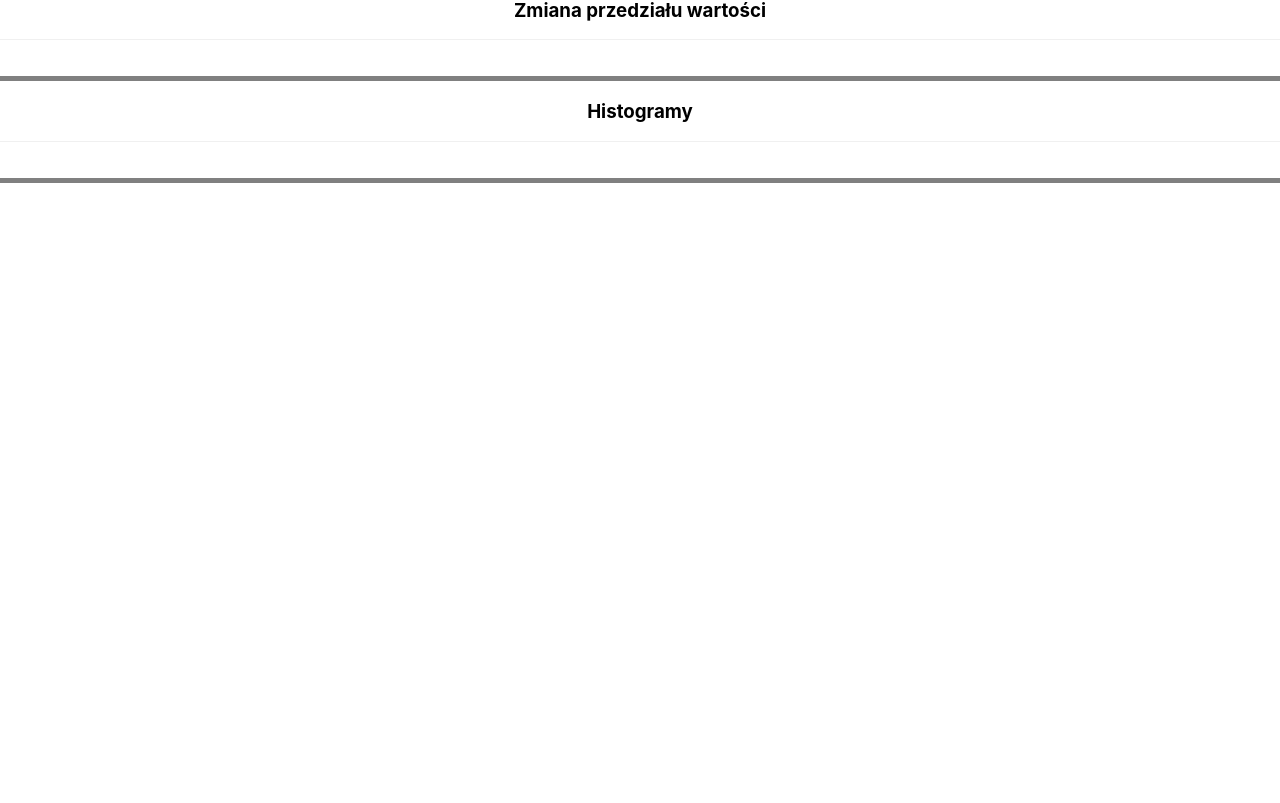
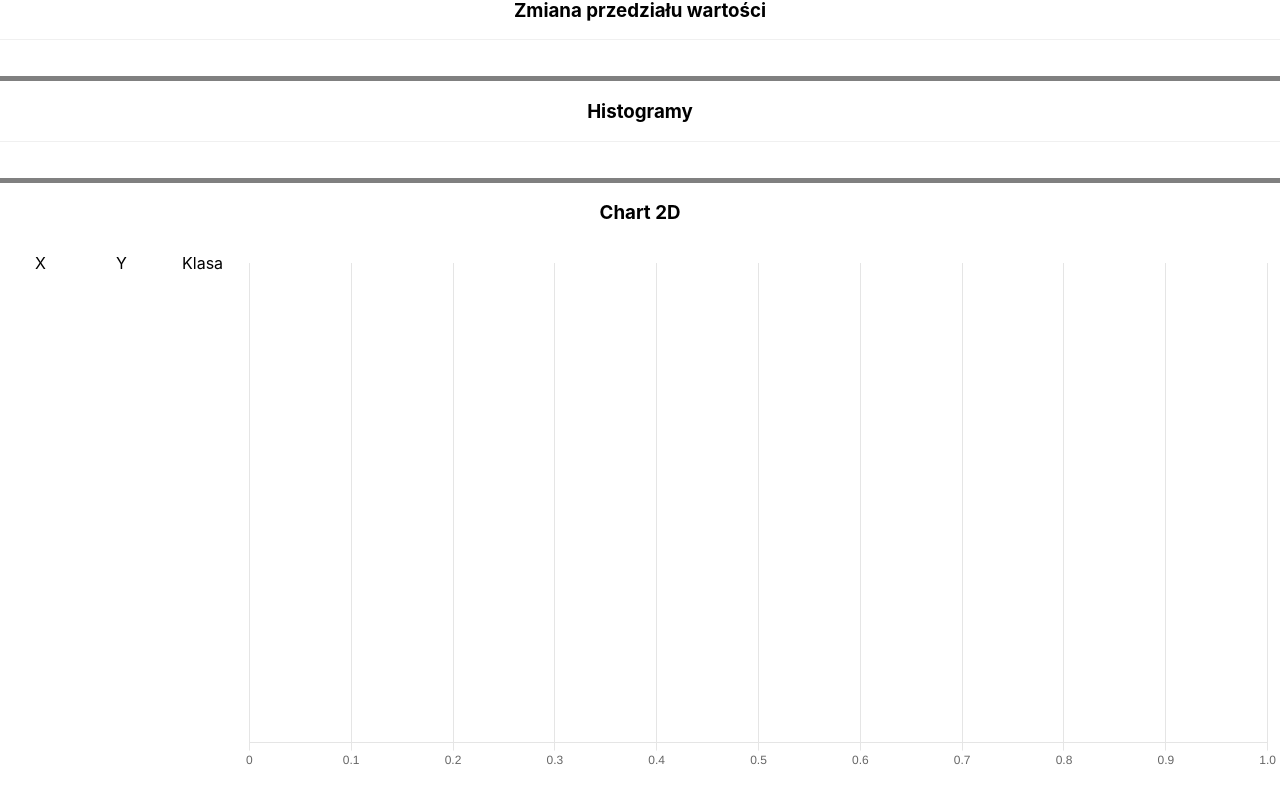
Before and after one commit to Pabblittto/wspomaganie, a React (Create React App) app: page / in a window 1280 px wide. Shown: the part 763-1566 px from the top of the page. Before the commit the page ends 946 px from the top, so only its background shows below. Built offline with nearby package versions, Linux system fonts and the light colour scheme.

Commit message:
rysowanie 2d

```diff
--- a/package.json
+++ b/package.json
@@ -12,7 +12,11 @@
     "@types/react": "^18.0.28",
     "@types/react-dom": "^18.0.11",
     "antd": "^5.3.1",
+    "chart.js": "^4.3.0",
+    "random-color": "^1.0.1",
+    "randomcolor": "^0.6.2",
     "react": "^18.2.0",
+    "react-chartjs-2": "^5.2.0",
     "react-charts": "^3.0.0-beta.54",
     "react-csv-reader": "^3.5.2",
     "react-dom": "^18.2.0",
@@ -45,6 +49,7 @@
     ]
   },
   "devDependencies": {
+    "@types/randomcolor": "^0.5.7",
     "@types/stats-lite": "^2.2.0"
   }
 }
--- a/src/components/modul1/modul1.tsx
+++ b/src/components/modul1/modul1.tsx
@@ -16,6 +16,7 @@ import { DiscretizationSection } from "../shared/DiscretizationSection/Discretiz
 import { Standarization } from "../shared/Standarization/Standarization";
 import { RangeChanger } from "../shared/RangeChanger/RangeChanger";
 import { Histograms } from "../shared/Histograms/Histograms";
+import { Chart2D } from "../shared/Chart2D/Chart2D";
 
 export const Modul1 = () => {
   const dataContext = React.useContext(DataContext);
@@ -149,6 +150,8 @@ export const Modul1 = () => {
       <div
         style={{ marginTop: "20px", backgroundColor: "gray", height: "5px" }}
       />
+      <h3>Chart 2D</h3>
+      <Chart2D />
     </div>
   );
 };
--- /dev/null
+++ b/src/components/shared/Chart2D/Chart2D.tsx
@@ -0,0 +1,150 @@
+import React, { useEffect, useState } from "react";
+import { DataContext } from "../../../Contexts/dataContext";
+import { Radio, RadioChangeEvent, Space } from "antd";
+import { Scatter } from "react-chartjs-2";
+import { ChartData, ChartDataset, Chart, LinearScale } from "chart.js";
+import { Point } from "chart.js/dist/core/core.controller";
+import randomColor from "randomcolor";
+import "chart.js/auto";
+
+export const Chart2D = () => {
+  const contextData = React.useContext(DataContext);
+  /** Indexes of values */
+  const [valueX, setValueX] = useState(0);
+  const [valueY, setValueY] = useState(1);
+  const [valueClass, setValueClass] = useState(2);
+
+  const [dataset, setDataset] = useState<
+    ChartData<"scatter", Point[], unknown>
+  >({
+    datasets: [],
+  });
+
+  const onChangeX = (e: RadioChangeEvent) => {
+    setValueX(e.target.value);
+  };
+
+  const onChangeY = (e: RadioChangeEvent) => {
+    setValueY(e.target.value);
+  };
+
+  const onChangeClass = (e: RadioChangeEvent) => {
+    setValueClass(e.target.value);
+  };
+
+  useEffect(() => {
+    const tmpDatasets: ChartDataset<"scatter", Point[]>[] = [];
+
+    if (contextData.data) {
+      contextData.data?.forEach((row) => {
+        const classValue = row[valueClass];
+        const xValue = Number(row[valueX]);
+        const yValue = Number(row[valueY]);
+
+        const existingDS = tmpDatasets.find(
+          (ds: ChartDataset<"scatter", Point[]>) => ds.label === classValue
+        );
+
+        if (existingDS) {
+          // Add new element to existing dataset
+
+          existingDS.data.push({
+            x: xValue,
+            y: yValue,
+          });
+        } else {
+          const color = randomColor({ format: "rgb" });
+          // Create new dataset and add new element
+          const newDataset: ChartDataset<"scatter", Point[]> = {
+            label: classValue,
+            data: [],
+            backgroundColor: color,
+          };
+          newDataset.data.push({
+            x: xValue,
+            y: yValue,
+          });
+          tmpDatasets.push(newDataset);
+        }
+      });
+
+      setDataset({
+        datasets: tmpDatasets,
+      });
+    }
+  }, [valueX, valueY, valueClass, contextData]);
+
+  return (
+    <div
+      style={{
+        display: "flex",
+        flexDirection: "row",
+        paddingTop: "10px",
+        paddingBottom: "100px",
+      }}
+    >
+      <div style={{ width: "100px" }}>
+        <a>X</a>
+        <div style={{ alignContent: "left" }}>
+          <Radio.Group onChange={onChangeX} value={valueX}>
+            <Space direction="vertical">
+              {contextData.columnTitles.map((val, index) => (
+                <Radio
+                  value={index}
+                  disabled={contextData.cellTypes[index] === "string"}
+                >
+                  {val}
+                </Radio>
+              ))}
+            </Space>
+          </Radio.Group>
+        </div>
+      </div>
+      <div style={{ width: "100px" }}>
+        <a>Y</a>
+        <div style={{ alignContent: "left" }}>
+          <Radio.Group onChange={onChangeY} value={valueY}>
+            <Space direction="vertical">
+              {contextData.columnTitles.map((val, index) => (
+                <Radio
+                  value={index}
+                  disabled={contextData.cellTypes[index] === "string"}
+                >
+                  {val}
+                </Radio>
+              ))}
+            </Space>
+          </Radio.Group>
+        </div>
+      </div>
+      <div
+        style={{
+          width: "100px",
+          borderRightWidth: "3px",
+          borderRightColor: "black",
+        }}
+      >
+        <a>Klasa</a>
+        <div
+          style={{
+            alignContent: "left",
+          }}
+        >
+          <Radio.Group onChange={onChangeClass} value={valueClass}>
+            <Space direction="vertical">
+              {contextData.columnTitles.map((val, index) => (
+                <Radio value={index}>{val}</Radio>
+              ))}
+            </Space>
+          </Radio.Group>
+        </div>
+      </div>
+      <div style={{ width: "100%", height: "100%" }}>
+        <Scatter
+          data={dataset}
+          options={{ scales: { x: { type: "linear", position: "bottom" } } }}
+        />
+      </div>
+    </div>
+  );
+};
```
Also changed, not shown: 1 other file (tests, documents, lock files or other folders).
